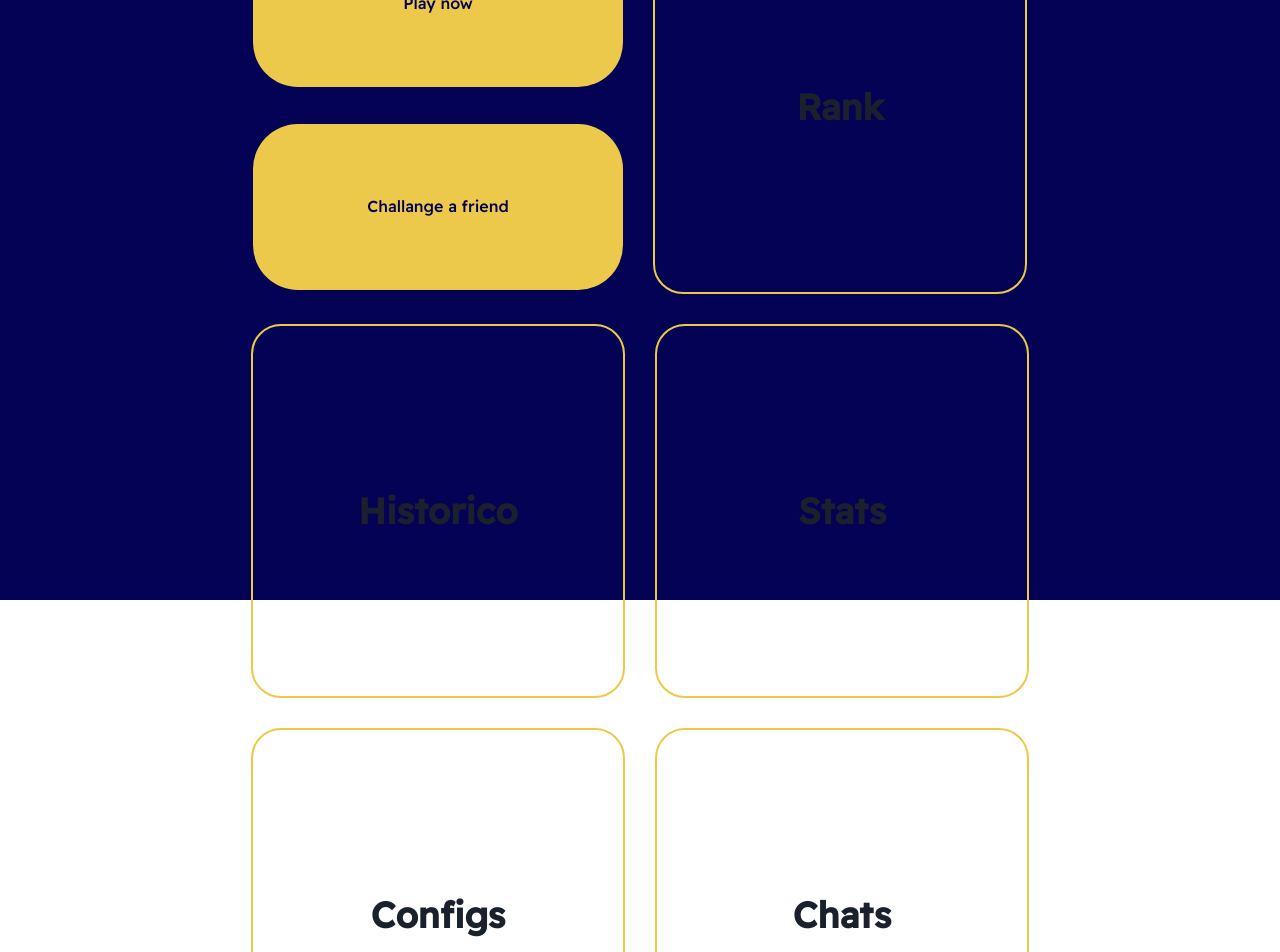
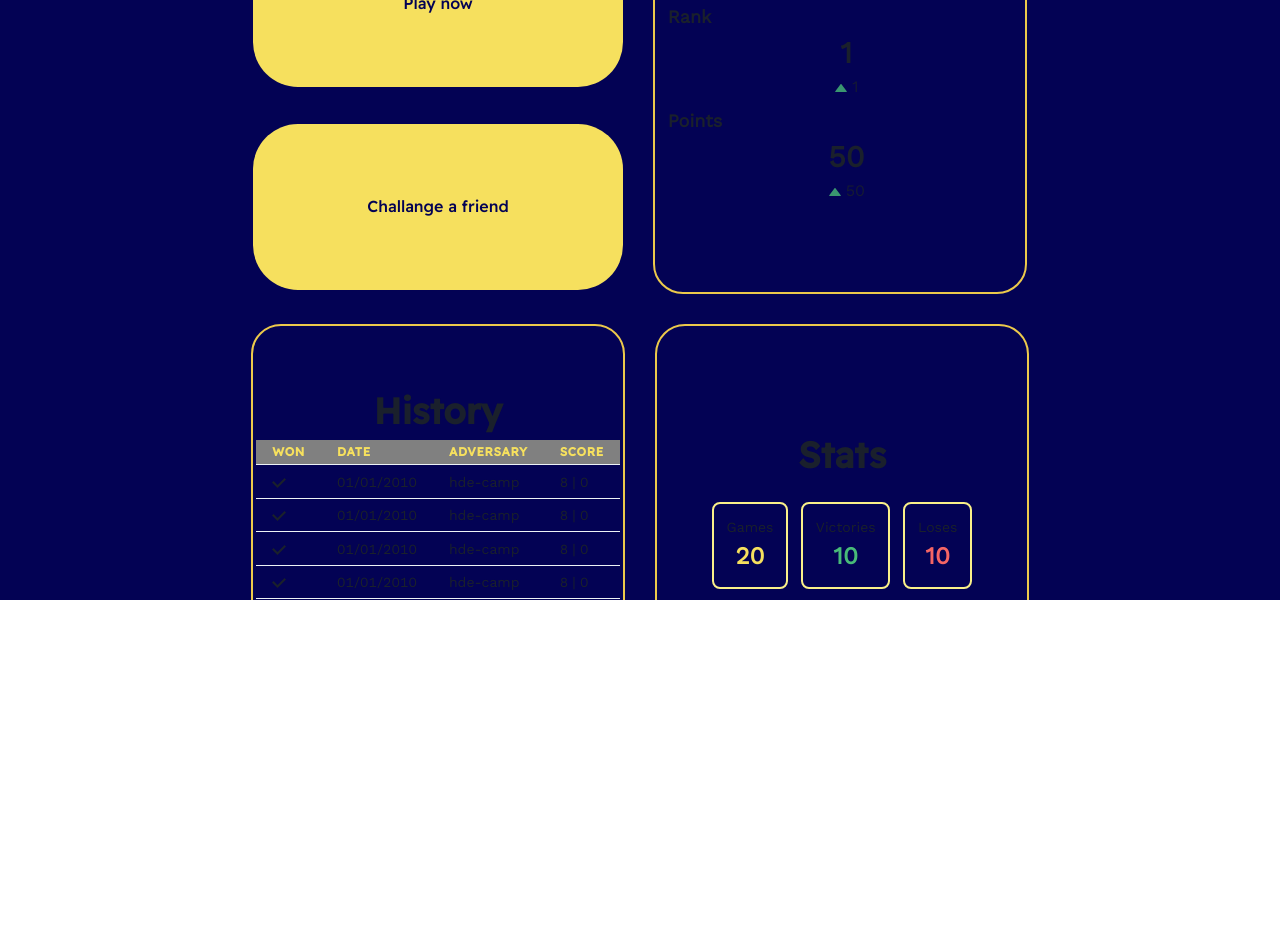
Before and after one commit to hde-oliv/ft_transcendence, a Next.js app in the folder frontend/: page /dashboard in a window 1280 px wide. Shown: the part 200-1152 px from the top of the page. After the commit the page ends 800 px from the top, so only its background shows below. Built offline with nearby package versions, Linux system fonts and the light colour scheme.

Commit message:
visual for dashboard almost done

```diff
--- a/frontend/src/lib/Theme.ts
+++ b/frontend/src/lib/Theme.ts
@@ -5,8 +5,8 @@ const baseFont = Work_Sans({ weight: ["300", "400"], subsets: ["latin"] });
 const headingFont = Readex_Pro({ weight: "500", subsets: ["latin"] });
 
 const config: ThemeConfig = {
-	initialColorMode: "system",
-	useSystemColorMode: true,
+	initialColorMode: "light",
+	useSystemColorMode: false,
 };
 
 const theme = extendTheme({
--- a/frontend/src/pages/dashboard/index.tsx
+++ b/frontend/src/pages/dashboard/index.tsx
@@ -1,9 +1,177 @@
 'use client'
 import { PropsWithChildren } from 'react';
 import PongPageMenu from '../../components/nav/PongNavBar'
-import { Button, Card, CardBody, CardFooter, CardHeader, Center, Flex, Heading, Text, Wrap, WrapItem } from '@chakra-ui/react';
+import { Avatar, AvatarBadge, Box, Button, Card, CardBody, CardFooter, CardHeader, Center, Flex, Heading, Icon, Text, VStack, Wrap, WrapItem } from '@chakra-ui/react';
+import {
+	Stat,
+	StatLabel,
+	StatNumber,
+	StatHelpText,
+	StatArrow,
+	StatGroup,
+} from '@chakra-ui/react'
 import { Grid, GridItem, Container } from '@chakra-ui/react';
+import {
+	Table,
+	Thead,
+	Tbody,
+	Tfoot,
+	Tr,
+	Th,
+	Td,
+	TableCaption,
+	TableContainer,
+} from '@chakra-ui/react'
 import { useRouter } from 'next/router';
+import { CheckIcon } from '@chakra-ui/icons';
+
+
+function PlayCard(props: PropsWithChildren) {
+	return (
+		<Center flexDir='column' alignItems='stretch' h='370px' w='370px' justifyContent='space-between'>
+			<Button borderRadius='45' h='45%' backgroundColor='yellow.300' color='pongBlue.400' >Play now</Button>
+			<Button borderRadius='45' h='45%' backgroundColor='yellow.300' color='pongBlue.400' >Challange a friend</Button>
+		</Center>
+	)
+}
+function RankCard(props: PropsWithChildren) {
+	return (
+		<Center h='370px' w='370px'>
+			<Stat pl='1vw'>
+				<StatLabel fontSize='lg' fontWeight='bold'>Rank</StatLabel>
+				<StatNumber fontSize='3xl' textAlign='center'>1</StatNumber>
+				<StatHelpText textAlign='center' fontSize='md'>
+					<StatArrow type='increase' />
+					1
+				</StatHelpText>
+				<StatLabel fontSize='lg' fontWeight='bold'>Points</StatLabel>
+				<StatNumber fontSize='3xl' textAlign='center'>50</StatNumber>
+				<StatHelpText textAlign='center' fontSize='md'>
+					<StatArrow type='increase'></StatArrow>
+					50
+				</StatHelpText>
+			</Stat>
+		</Center>
+	)
+}
+
+function HistoryCard(props: PropsWithChildren) {
+	//limitar historico a 5 registros
+	return (
+		<Center flexDir='column' h='370px' w='370px'>
+			<Heading mb='1vh'>History</Heading>
+			<TableContainer>
+				<Table size='sm' >
+					<Thead>
+						<Tr bgColor='gray' >
+							<Th color='yellow.300'>Won</Th>
+							<Th color='yellow.300'>Date</Th>
+							<Th color='yellow.300'>Adversary</Th>
+							<Th color='yellow.300'>Score</Th>
+						</Tr>
+					</Thead>
+					<Tbody>
+						<Tr>
+							<Td><CheckIcon /></Td>
+							<Td>01/01/2010</Td>
+							<Td>hde-camp</Td>
+							<Td>8 | 0</Td>
+						</Tr>
+						<Tr>
+							<Td><CheckIcon /></Td>
+							<Td>01/01/2010</Td>
+							<Td>hde-camp</Td>
+							<Td>8 | 0</Td>
+						</Tr>
+						<Tr>
+							<Td><CheckIcon /></Td>
+							<Td>01/01/2010</Td>
+							<Td>hde-camp</Td>
+							<Td>8 | 0</Td>
+						</Tr>
+						<Tr>
+							<Td><CheckIcon /></Td>
+							<Td>01/01/2010</Td>
+							<Td>hde-camp</Td>
+							<Td>8 | 0</Td>
+						</Tr>
+						<Tr>
+							<Td><CheckIcon /></Td>
+							<Td>01/01/2010</Td>
+							<Td>hde-camp</Td>
+							<Td>8 | 0</Td>
+						</Tr>
+					</Tbody>
+				</Table>
+			</TableContainer>
+		</Center>
+	)
+}
+function StatsCard(props: PropsWithChildren) {
+	return (
+		<Center flexDir='column' h='370px' w='370px'>
+			<Heading pb='2vw'>
+				Stats
+			</Heading>
+			<Wrap spacing='1vw'>
+				<Stat borderWidth='2px' borderRadius='lg' p='1vw 1vw' borderColor='yellow.200'>
+					<StatLabel>Games</StatLabel>
+					<StatNumber textAlign='center' color='yellow.300'>20</StatNumber>
+				</Stat>
+				<Stat borderWidth='2px' borderRadius='lg' p='1vw 1vw' borderColor='yellow.200'>
+					<StatLabel>Victories</StatLabel>
+					<StatNumber textAlign='center' color='green.400'>10</StatNumber>
+				</Stat>
+				<Stat borderWidth='2px' borderRadius='lg' p='1vw 1vw' borderColor='yellow.200'>
+					<StatLabel>Loses</StatLabel>
+					<StatNumber textAlign='center' color='red.400'>10</StatNumber>
+				</Stat>
+			</Wrap>
+		</Center>
+	)
+}
+function ConfigsCard(props: PropsWithChildren) {
+	return (
+		<Center flexDir='column' h='370px' w='370px'>
+			<Heading>
+				Configs
+			</Heading>
+		</Center>
+	)
+}
+function ContactRow(props: PropsWithChildren & { online: boolean }) {
+	const { online } = props;
+	const color = online ? 'green.300' : 'gray.300'
+	return (
+		<Flex w='100%' pl='1vw' pr='1vw' justifyContent='space-between'>
+			<Box>
+				<Avatar>
+					<AvatarBadge boxSize='1.25em' bg={color} />
+				</Avatar>
+				<Box display='inline-block'>
+					<Heading fontWeight='medium' size='md' pl='1vw'>hde-camp</Heading>
+					<Heading fontWeight='light' size='xs' pl='1vw'>hde-camp</Heading>
+				</Box>
+			</Box>
+			<Box>
+				<Text>21:23</Text>
+			</Box>
+		</Flex>
+	);
+}
+function ChatsCard(props: PropsWithChildren) {
+	return (
+		<Flex flexDir='column' h='370px' w='370px' alignItems='stretch'>
+			<Heading textAlign='center' pt='1vh'>Chats</Heading>
+			<Button>Add friend</Button>
+			<VStack>
+				<ContactRow online={true} />
+				<ContactRow online={false} />
+				<ContactRow online={true} />
+			</VStack>
+		</Flex>
+	)
+}
 
 export default function Dashboard(props: PropsWithChildren) {
 	const router = useRouter();
@@ -19,48 +187,25 @@ export default function Dashboard(props: PropsWithChildren) {
 			<GridItem area={'nav'} bg='yellow.300'>
 				<PongPageMenu />
 			</GridItem>
-			<GridItem area={'content'} bg='pongBlue.400'>
+			<GridItem area={'content'} bg='pongBlue.400' overflowY='auto'>
 				<Wrap p='5vh 5vw' spacing='30px' justify='center'>
 					<WrapItem >
-						<Center flexDir='column' alignItems='stretch' h='370px' w='370px' justifyContent='space-between'>
-							<Button borderRadius='45' h='45%' backgroundColor='yellow.400' color='pongBlue.400' >Play now</Button>
-							<Button borderRadius='45' h='45%' backgroundColor='yellow.400' color='pongBlue.400' >Challange a friend</Button>
-						</Center>
+						<PlayCard />
 					</WrapItem>
 					<WrapItem borderRadius='30' borderWidth='2px' borderColor='yellow.400'>
-						<Center flexDir='column' h='370px' w='370px'>
-							<Heading>
-								Rank
-							</Heading>
-						</Center>
+						<RankCard />
 					</WrapItem>
 					<WrapItem borderRadius='30' borderWidth='2px' borderColor='yellow.400'>
-						<Center flexDir='column' h='370px' w='370px'>
-							<Heading>
-								Historico
-							</Heading>
-						</Center>
+						<HistoryCard />
 					</WrapItem>
 					<WrapItem borderRadius='30' borderWidth='2px' borderColor='yellow.400'>
-						<Center flexDir='column' h='370px' w='370px'>
-							<Heading>
-								Stats
-							</Heading>
-						</Center>
+						<StatsCard />
 					</WrapItem>
 					<WrapItem borderRadius='30' borderWidth='2px' borderColor='yellow.400'>
-						<Center flexDir='column' h='370px' w='370px'>
-							<Heading>
-								Configs
-							</Heading>
-						</Center>
+						<ConfigsCard />
 					</WrapItem>
 					<WrapItem borderRadius='30' borderWidth='2px' borderColor='yellow.400'>
-						<Center flexDir='column' h='370px' w='370px'>
-							<Heading>
-								Chats
-							</Heading>
-						</Center>
+						<ChatsCard />
 					</WrapItem>
 				</Wrap>
 			</GridItem>
```
